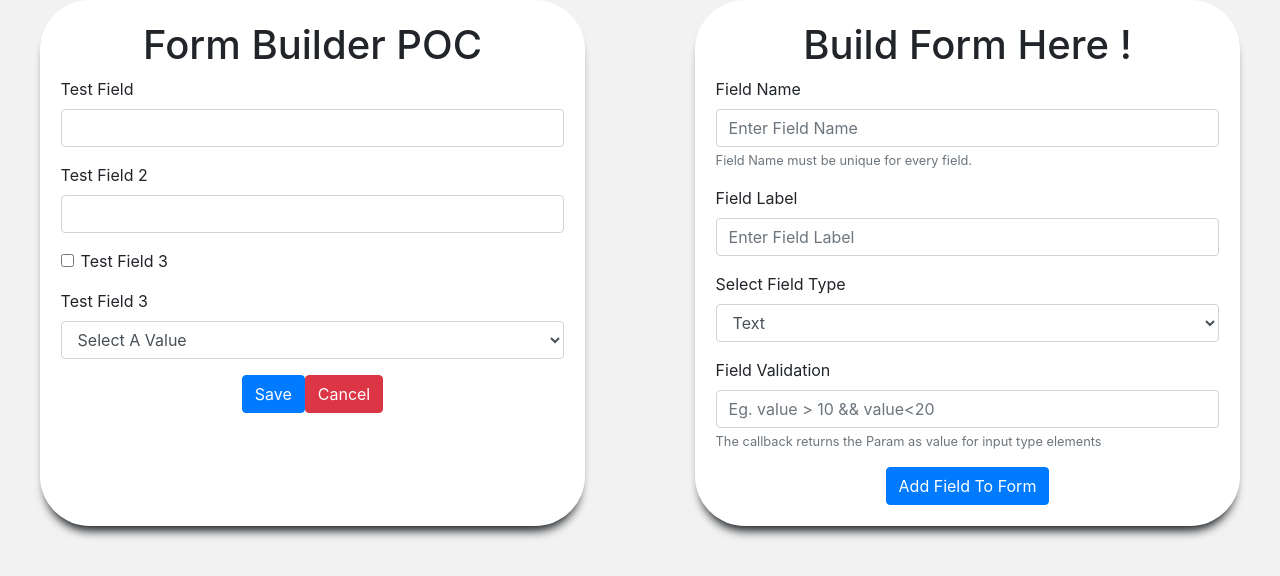
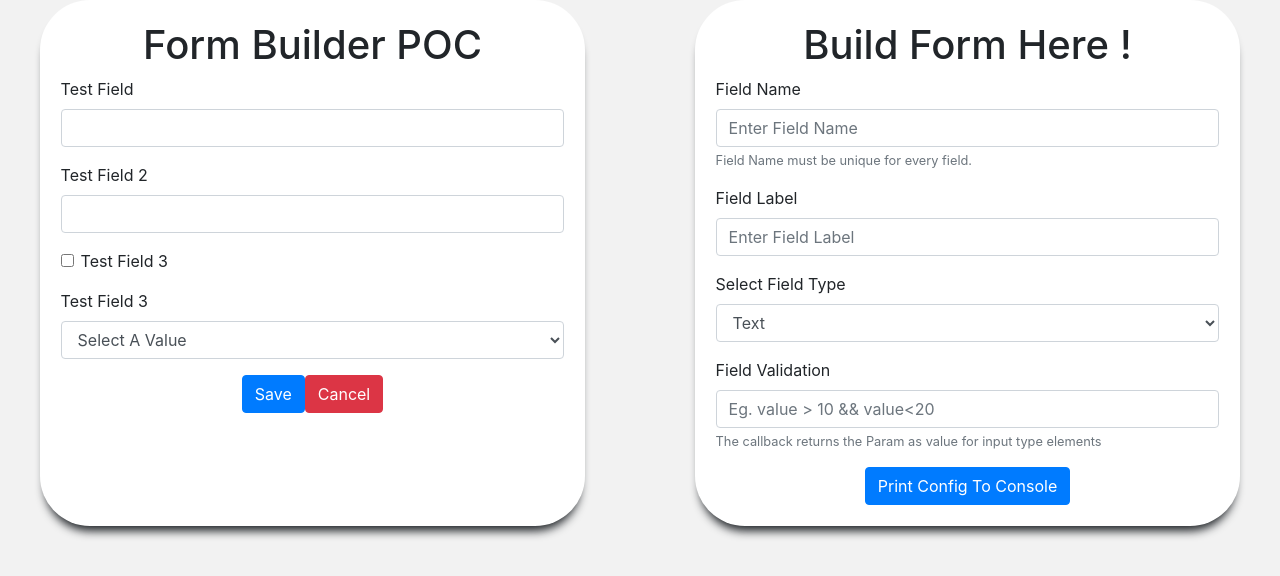
Before and after one commit to naveenkosigi/Dynamic-Form-Builder, a React (Create React App) app: page / in a window 1280 px wide. Shown: the top 576 px of the page. Built offline with nearby package versions, Linux system fonts and the light colour scheme.

Commit message:
Changed form constructor behavior to printing config to console | support for input type elements

```diff
--- a/src/App.js
+++ b/src/App.js
@@ -40,7 +40,7 @@ function App() {
                   { name: "Option 4", value: "Value 4" },
                 ],
               },
-            },
+            }
           ]}
         />
       </div>
--- a/src/components/FormBuilder/StaticFormConstructor.js
+++ b/src/components/FormBuilder/StaticFormConstructor.js
@@ -48,15 +48,11 @@ const StaticFormConstructor = () => {
             }
         }
 
-        console.log(inputConfig);
+        console.log("Generated Config : \n",inputConfig);
         return;
     }
 
   };
-
-  const onShowConfig = (event) => {
-
-  }
 
   return (
     <form onSubmit={onSubmit}>
@@ -132,7 +128,7 @@ const StaticFormConstructor = () => {
       </div> */}
       <div className="buttons-container" style={{ textAlign: "center" }}>
         <button type="submit" className="btn btn-primary">
-          Add Field To Form
+          Print Config To Console
         </button>
       </div>
     </form>
```
